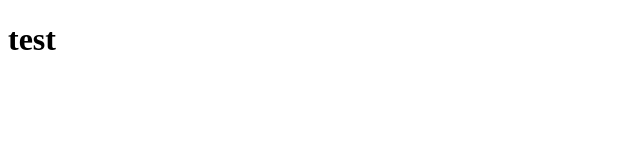
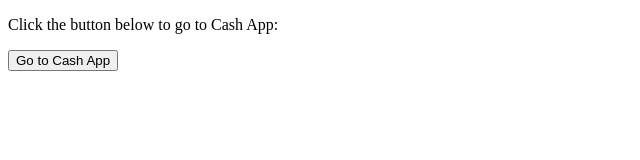
Before and after one commit to MJsales/test-2, a plain HTML site: page index..html in a window 1280 px wide. Shown: the whole page, without its empty margins (0-640 px from the left). Drawn offline with Linux system fonts and the light colour scheme.

Commit message:
Update index..html

```diff
--- a/index..html
+++ b/index..html
@@ -1,11 +1,16 @@
 <!DOCTYPE html>
-<html lang="en">
+<html>
 <head>
-    <meta charset="UTF-8">
-    <meta name="viewport" content="width=, initial-scale=1.0">
-    <title>Document</title>
+  <title>Redirect to Cash App</title>
 </head>
 <body>
-    <h1> test </h1>
+  <p>Click the button below to go to Cash App:</p>
+  <button onclick="redirectToCashApp()">Go to Cash App</button>
+
+  <script>
+    function redirectToCashApp() {
+      window.location.href = "https://cash.app/$yourusername"; // Replace "yourusername" with your actual Cash App username
+    }
+  </script>
 </body>
 </html>
```
